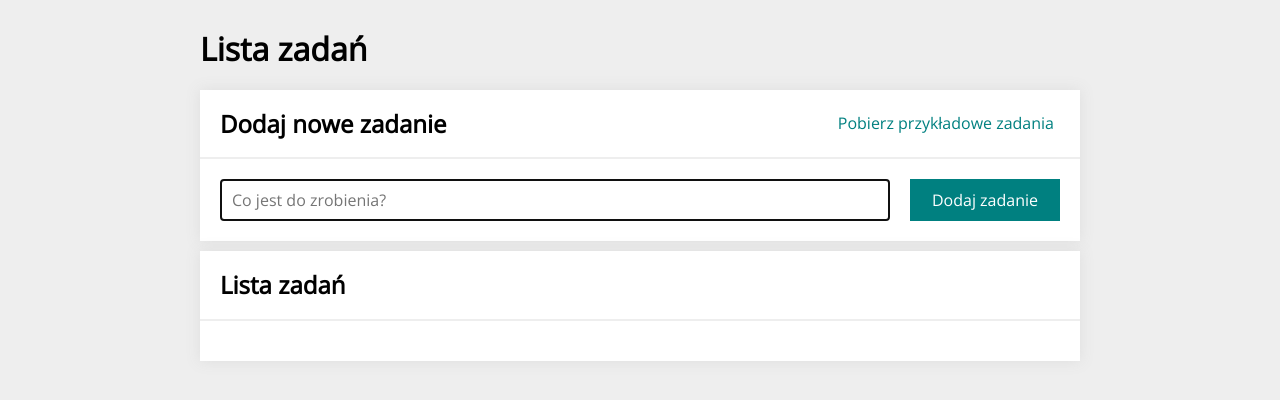
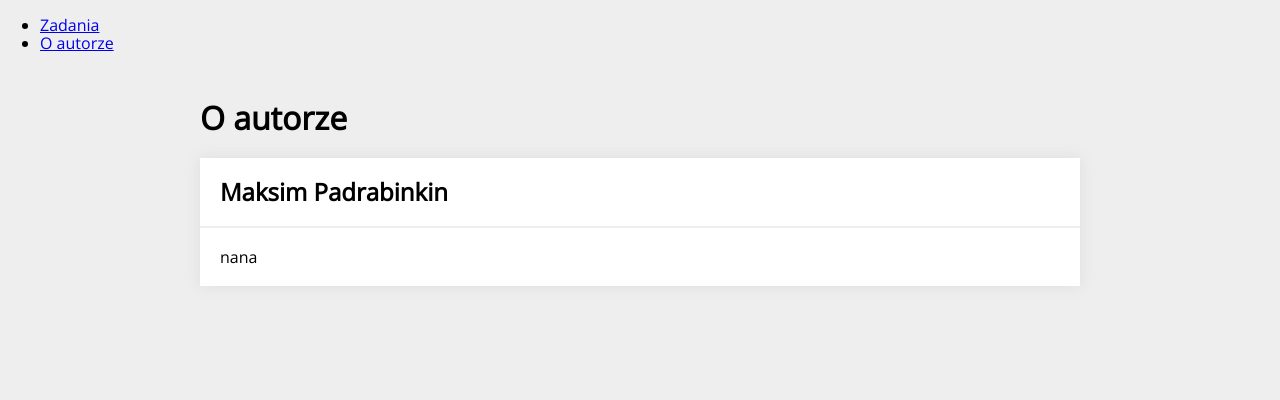
Before and after one commit to maxFadet/todos-list-react, a React (Create React App) app: page /autor in a window 1280 px wide. Shown: the top 400 px of the page. Built offline with nearby package versions, Linux system fonts and the light colour scheme.

Commit message:
Added subpages for tasks and about the author

```diff
--- a/src/App.js
+++ b/src/App.js
@@ -1,3 +1,26 @@
-import Tasks from "./features/tasks/Tasks"
+import { BrowserRouter, Link, Switch, Route } from "react-router-dom/cjs/react-router-dom.min";
+import Tasks from "./features/tasks/Tasks";
+import Author from "./features/author/Author";
 
-export default () => <Tasks />
+export default () => (
+    <BrowserRouter>
+        <nav>
+            <ul>
+                <li>
+                    <Link to="/zadania">Zadania</Link>
+                </li>
+                <li>
+                    <Link to="/autor">O autorze</Link>
+                </li>
+            </ul>
+            <Switch>
+                <Route path="/zadania">
+                    <Tasks />
+                </Route>
+                <Route path="/autor">
+                    <Author />
+                </Route>
+            </Switch>
+        </nav>
+    </BrowserRouter>
+);
--- /dev/null
+++ b/src/features/author/Author.js
@@ -0,0 +1,16 @@
+import Container from "../../common/Container";
+import Header from "../../common/Header";
+import Section from "../../common/Section";
+
+
+export default () => (
+    <Container>
+        <Header title="O autorze" />
+        <Section
+            title="Maksim Padrabinkin"
+            body={
+                <>nana</>
+            }
+        />
+    </Container>
+);
```
